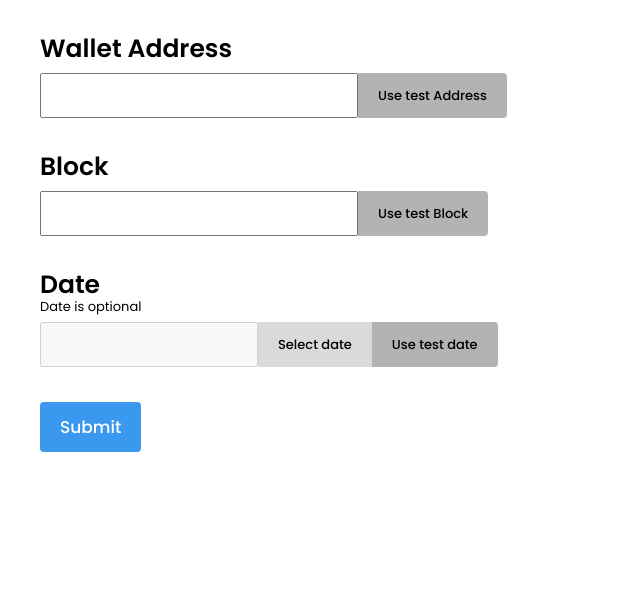
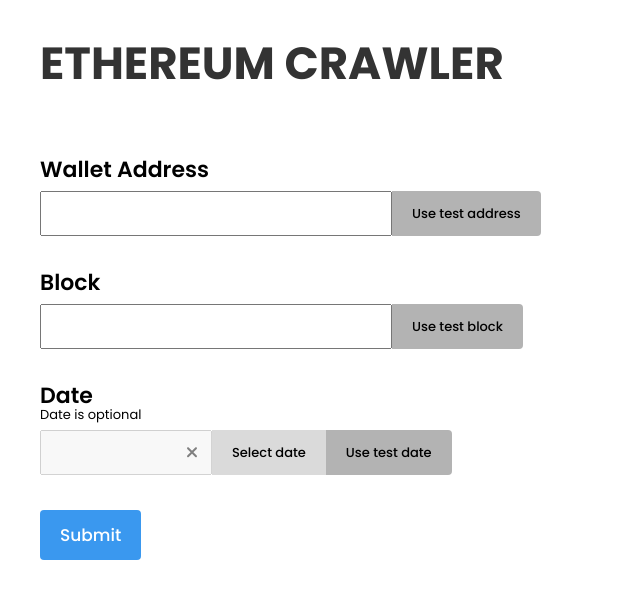
Before and after one commit to techClick/ethereum-crawler, a React (Create React App) app: page / in a window 1280 px wide. Shown: the top 598 px of the page, without its empty margins (0-640 px from the left). Built offline with nearby package versions, Linux system fonts and the light colour scheme.

Commit message:
Homepage complete

```diff
--- a/src/pages/HomePage/CalendarParts/CalendarParts.styled.ts
+++ b/src/pages/HomePage/CalendarParts/CalendarParts.styled.ts
@@ -7,5 +7,5 @@ export const CalendarPicker = styled.div<any>`
   bottom: 50%;
   right: 50%;
   transform: translate(50%, 50%);
-  z-index: 3;
+  z-index: 5;
 `;
--- a/src/pages/HomePage/HomePage.styled.ts
+++ b/src/pages/HomePage/HomePage.styled.ts
@@ -6,8 +6,15 @@ export const Container = styled.div`
   padding: 30px 40px;
 `;
 
+export const PageName = styled.div`
+  font-size: 45px;
+  font-weight: 700;
+  margin-bottom: 55px;
+  color: ${Color('white').darken(0.8).toString()};
+`;
+
 export const WalletAdd = styled.div`
-  font-size: 25px;
+  font-size: 22px;
   font-weight: 600;
 `;
 
@@ -19,9 +26,9 @@ export const InputDiv = styled.div`
 
 export const Input = styled.input<any>`
   width: 90%;
-  max-width: 300px;
+  max-width: 330px;
   height: 91%;
-  padding: 0 7px;
+  padding: 0 9px;
   border: ${(props) => props.isError && '2px solid red'};
 `;
 
@@ -54,8 +61,28 @@ export const Optional = styled.div`
   margin-top: -7px;
 `;
 
+export const Input2Div = styled.div`
+  position: relative;
+`;
+
 export const Input2 = styled(Input)`
-  max-width: 200px;
+  max-width: 150px;
+`;
+
+export const EscapeIconCont = styled.div`
+  position: absolute;
+  bottom: 50%;
+  transform: translateY(50%);
+  right: 8px;
+  color: grey;
+`;
+
+export const EscapeIcon = styled.div`
+  transform: scale(0.5);
+  cursor: pointer;
+  &:hover {
+    color: black;
+  }
 `;
 
 export const SelectDateButton = styled.div`
--- a/src/pages/HomePage/HomePage.tsx
+++ b/src/pages/HomePage/HomePage.tsx
@@ -1,10 +1,14 @@
 import {
   selectWalletAddress, walletAddress as setWalletAddress, block as setBlock,
-  selectBlock, selectShowPopup, showPopup as setShowPopup,
+  selectBlock, selectShowPopup, showPopup as setShowPopup, selectDate, date as setDate,
 } from 'pages/redux';
+import { FontAwesomeIcon } from '@fortawesome/react-fontawesome';
+import { faXmark } from '@fortawesome/free-solid-svg-icons';
 import { Background } from 'pages/styles';
+import { getDateFormat } from 'pages/utils';
 import React, { useState } from 'react';
 import { useDispatch } from 'react-redux';
+import { useHistory } from 'react-router-dom';
 import { toast } from 'react-toastify';
 import { useAppSelector } from 'redux/hooks';
 import CalendarParts from './CalendarParts/CalendarParts';
@@ -15,8 +19,10 @@ const HomePage = function HomePage() {
   const [isBlockError, setIsBlockError] = useState<boolean>(false);
   const walletAddress = useAppSelector(selectWalletAddress);
   const block = useAppSelector(selectBlock);
+  const date = useAppSelector(selectDate);
   const showPopup = useAppSelector(selectShowPopup);
   const dispatch = useDispatch();
+  const history = useHistory();
 
   const handleSubmit = () => {
     if (!walletAddress) setIsAddressError(true);
@@ -25,6 +31,7 @@ const HomePage = function HomePage() {
       toast('Both wallet address and block are required to proceed', { type: 'error' });
       return;
     }
+    history.push('/results');
   };
 
   return (
@@ -40,6 +47,7 @@ const HomePage = function HomePage() {
           </>
         )}
       <S.Container>
+        <S.PageName>ETHEREUM CRAWLER</S.PageName>
         <S.WalletAdd>Wallet Address</S.WalletAdd>
         <S.InputDiv>
           <S.Input
@@ -50,8 +58,10 @@ const HomePage = function HomePage() {
               dispatch(setWalletAddress(e.target.value));
             }}
           />
-          <S.AutoButton>
-            Use test Address
+          <S.AutoButton
+            onClick={() => dispatch(setWalletAddress('0xaa7a9ca87d3694b5755f213b5d04094b8d0f0a6f'))}
+          >
+            Use test address
           </S.AutoButton>
         </S.InputDiv>
         <S.Block>Block</S.Block>
@@ -64,16 +74,28 @@ const HomePage = function HomePage() {
               dispatch(setBlock(e.target.value));
             }}
           />
-          <S.AutoButton>
-            Use test Block
+          <S.AutoButton
+            onClick={() => dispatch(setBlock('9000000'))}
+          >
+            Use test block
           </S.AutoButton>
         </S.InputDiv>
         <S.Block>Date</S.Block>
         <S.Optional>Date is optional</S.Optional>
         <S.InputDiv>
-          <S.Input2
-            disabled
-          />
+          <S.Input2Div>
+            <S.Input2
+              disabled
+              value={getDateFormat(date)}
+            />
+            <S.EscapeIconCont>
+              <S.EscapeIcon
+                onClick={() => dispatch(setDate(null))}
+              >
+                <FontAwesomeIcon icon={faXmark} size="2x" />
+              </S.EscapeIcon>
+            </S.EscapeIconCont>
+          </S.Input2Div>
           <S.SelectDateButton
             onClick={() => {
               dispatch(setShowPopup({ component: <CalendarParts />, exitOnBgClick: true }));
@@ -81,7 +103,11 @@ const HomePage = function HomePage() {
           >
             Select date
           </S.SelectDateButton>
-          <S.AutoButton>
+          <S.AutoButton
+            onClick={() => {
+              dispatch(setDate(new Date(new Date().setFullYear(new Date().getFullYear() - 1))));
+            }}
+          >
             Use test date
           </S.AutoButton>
         </S.InputDiv>
--- /dev/null
+++ b/src/pages/ResultsPage/ResultsPage.styled.ts
@@ -0,0 +1,13 @@
+import Color from 'color';
+import styled from 'styled-components';
+
+export const Container = styled.div`
+  padding: 30px 40px;
+`;
+
+export const PageName = styled.div`
+  font-size: 30px;
+  font-weight: 700;
+  margin-bottom: 55px;
+  color: ${Color('white').darken(0.8).toString()};
+`;
--- /dev/null
+++ b/src/pages/ResultsPage/ResultsPage.tsx
@@ -0,0 +1,12 @@
+import React from 'react';
+import * as S from './ResultsPage.styled';
+
+const ResultsPage = function ResultsPage() {
+  return (
+    <S.Container>
+      <S.PageName>SEARCH RESULT</S.PageName>
+    </S.Container>
+  );
+};
+
+export default ResultsPage;
--- a/src/pages/routing/Routing.tsx
+++ b/src/pages/routing/Routing.tsx
@@ -7,8 +7,7 @@ import {
 import Loader from 'components/Loader';
 
 const HomePage = lazy(() => import('pages/HomePage/HomePage'));
-// localStorage.clear();
-// localStorage.setItem('chartSheets', JSON.stringify([]));
+const ResultsPage = lazy(() => import('pages/ResultsPage/ResultsPage'));
 (document.body.style as any).zoom = '100%';
 
 const Routing = function Routing() {
@@ -19,6 +18,9 @@ const Routing = function Routing() {
           <Route exact path="/">
             <HomePage />
           </Route>
+          <Route exact path="/results">
+            <ResultsPage />
+          </Route>
         </Switch>
       </Suspense>
     </Router>
--- /dev/null
+++ b/src/pages/utils.ts
@@ -0,0 +1,13 @@
+const monthNames = ['January', 'February', 'March', 'April', 'May', 'June',
+  'July', 'August', 'September', 'October', 'November', 'December',
+];
+
+export const getDateFormat = function getDateFormat(datePicked?: Date | null): string {
+  let date = new Date();
+  if (datePicked) {
+    date = new Date(datePicked);
+    const monthName = monthNames[date.getMonth()];
+    return `${date.getDate()} ${monthName} ${date.getFullYear()}`;
+  }
+  return '';
+};
```
Also changed, not shown: 1 other file (tests, documents, lock files or other folders).
